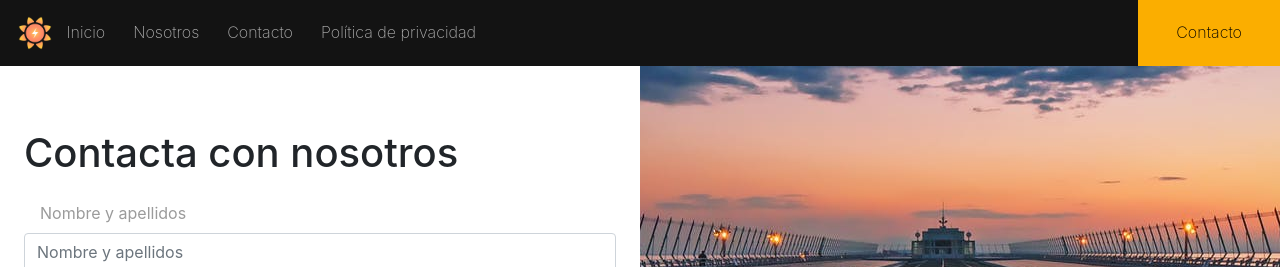
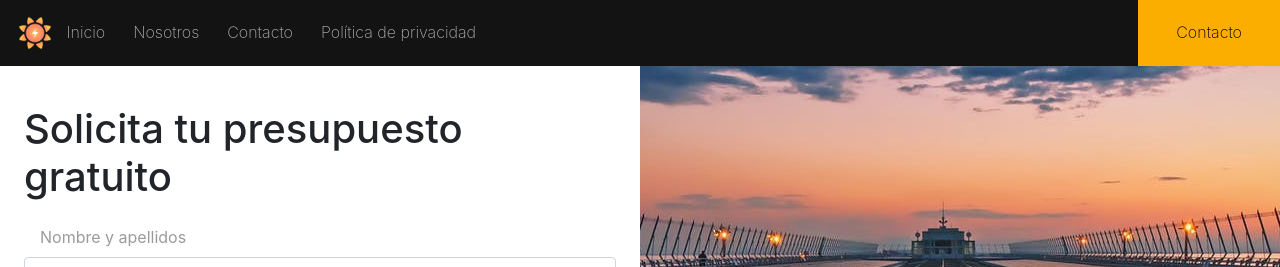
Before and after one commit to Aikideveloper/solar-web-app, a Next.js app: page /contact in a window 1280 px wide. Shown: the top 267 px of the page. Built offline with nearby package versions, Linux system fonts and the light colour scheme.

Commit message:
Update contact.js

```diff
--- a/pages/contact.js
+++ b/pages/contact.js
@@ -7,7 +7,7 @@ const contact = () => {
       <div className="contact-desktop container pt-5 vh-100 d-flex align-items-center">
         <div id="leftHalf" className="d-flex align-items-center justify-content-center ">
           <div className="p-4">
-            <h1 className="pb-3">Contacta con nosotros</h1>
+            <h1 className="pb-3">Solicita tu presupuesto gratuito</h1>
             <Form />
           </div>
         </div>
@@ -17,7 +17,7 @@ const contact = () => {
       <div className="contact-mobile ">
         <div className="contact-overlay container pt-5 d-flex align-items-center">
           <div className="pt-2 pb-4">
-            <h1 className="pb-3 c-white">Contacta con nosotros</h1>
+            <h1 className="pb-3 c-white">Solicita tu presupuesto gratuito</h1>
             <Form />
           </div>
         </div>
```
